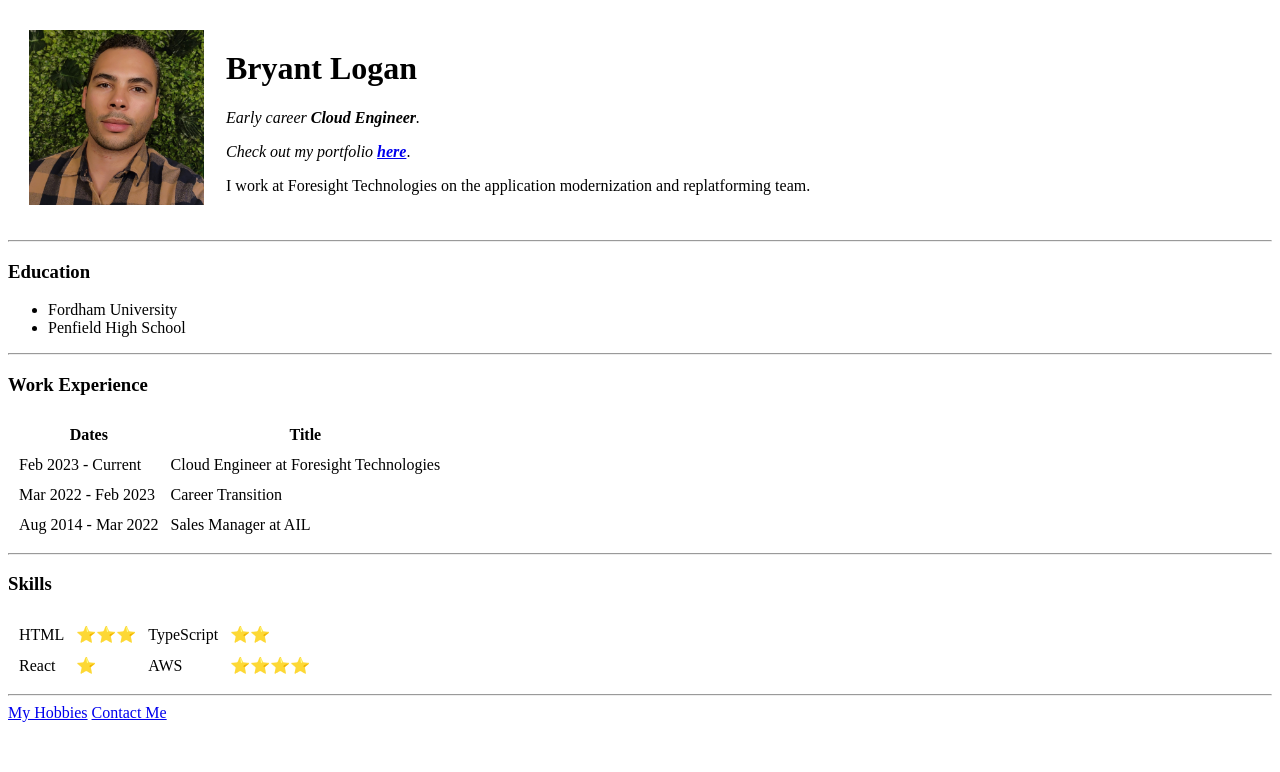
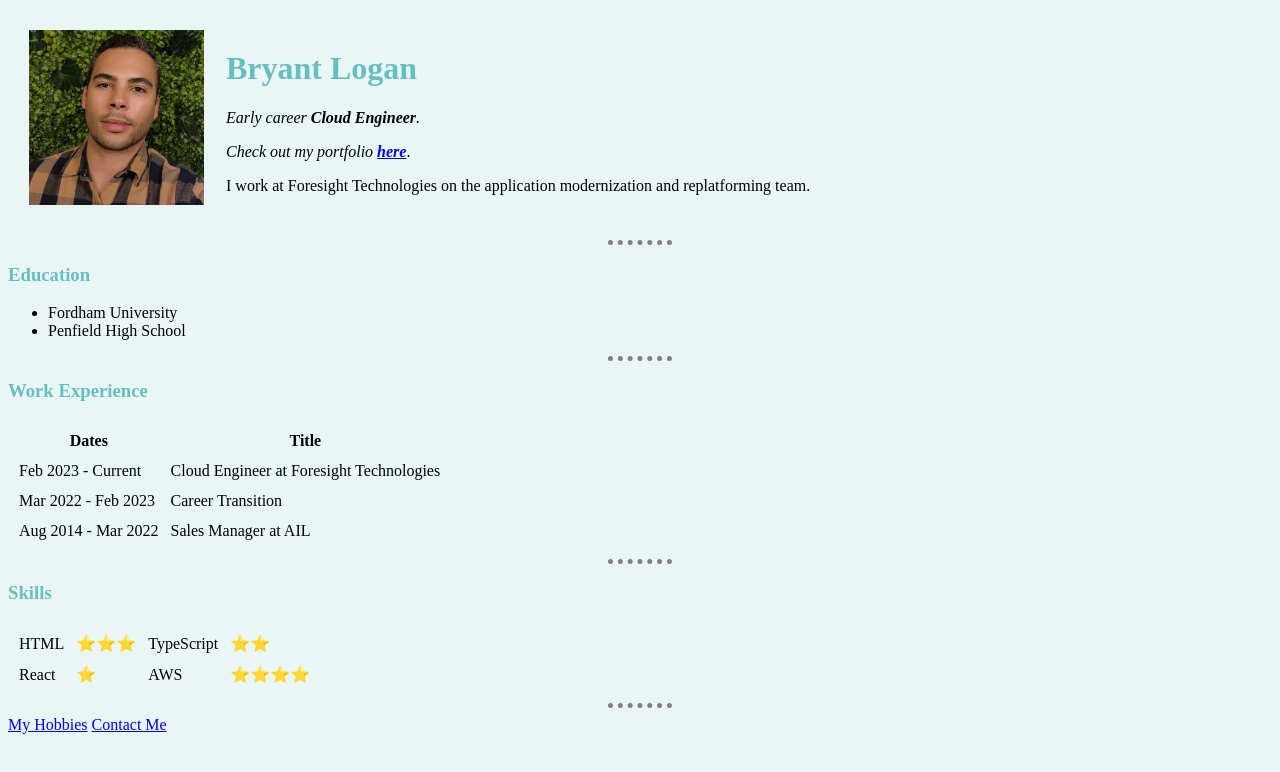
Before and after one commit to BryantLogan/web-dev, a plain HTML site: page index.html in a window 1280 px wide. Drawn offline with Linux system fonts and the light colour scheme.

Commit message:
external css

```diff
--- /dev/null
+++ b/css/styles.css
@@ -0,0 +1,19 @@
+body {
+    background-color: #EAF6F6;
+}
+
+h1 {
+    color: #66BFBF;
+}
+
+h3 {
+    color: #66BFBF;
+}
+hr {
+    background-color: #EAF6F6;
+    border-style: none;
+    border-top-style: dotted;
+    border-color: grey;
+    border-width: 5px;
+    width: 5%;
+}
--- a/index.html
+++ b/index.html
@@ -5,6 +5,7 @@
     <meta http-equiv="X-UA-Compatible" content="IE=edge">
     <meta name="viewport" content="width=device-width, initial-scale=1.0">
     <title>Bryant's Personal Site</title>
+    <link rel="stylesheet" href="css/styles.css">
 </head>
 <body>
     <table cellspacing="20">
```
Also changed, not shown: contact.html (+1 -0 lines), hobbies.html (+1 -0 lines).
